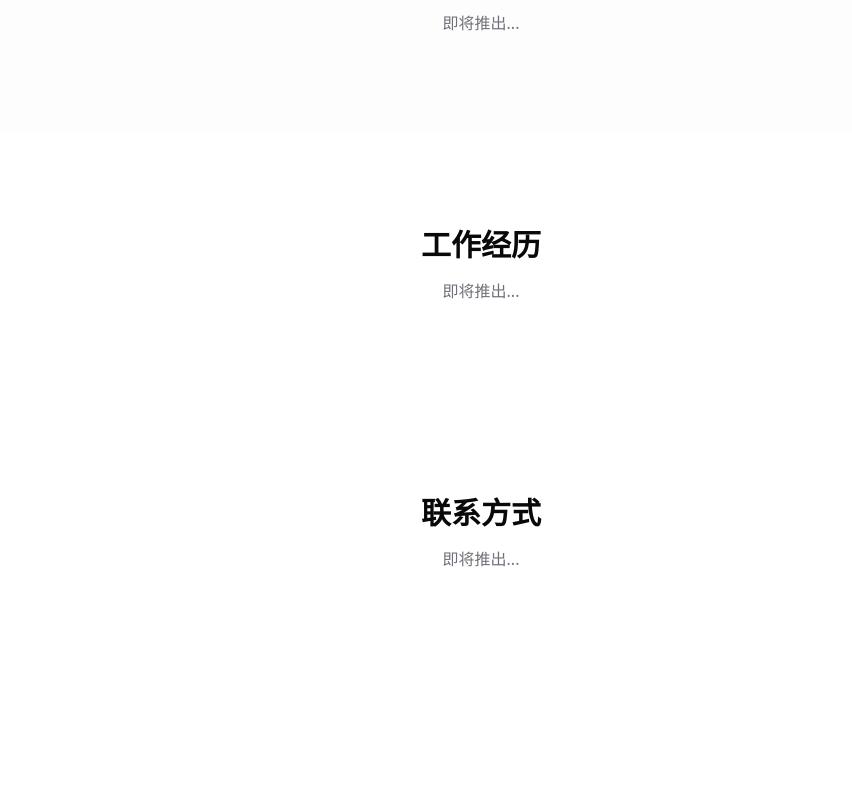
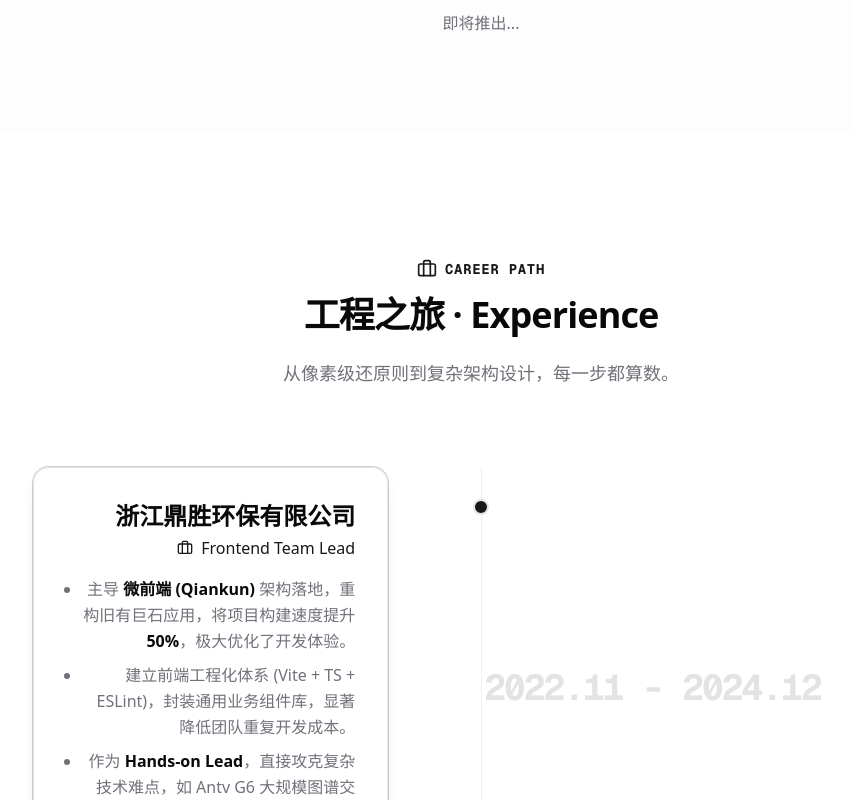
Before and after one commit to zej574099903/portfolio-resume, a Next.js app: page / in a window 1280 px wide. Shown: the part 1998-2798 px from the top of the page, without its empty margins (159-1011 px from the left). Before the commit the page ends 2665 px from the top, so only its background shows below. Built offline with nearby package versions, Linux system fonts and the light colour scheme.

Commit message:
feat: 增加工作经历

```diff
--- a/src/app/page.tsx
+++ b/src/app/page.tsx
@@ -1,5 +1,6 @@
 import { HeroSection } from '@/components/sections/hero';
 import { AboutSection } from '@/components/sections/about';
+import { ExperienceSection } from '@/components/sections/experience';
 
 export default function Home() {
   return (
@@ -15,11 +16,8 @@ export default function Home() {
         </div>
       </section>
 
-      <section id="experience" className="py-24">
-        <div className="container mx-auto px-4 text-center">
-          <h2 className="text-foreground mb-4 text-3xl font-bold">工作经历</h2>
-          <p className="text-muted-foreground">即将推出...</p>
-        </div>
+      <section id="experience">
+        <ExperienceSection />
       </section>
 
       <section id="contact" className="py-24">
--- /dev/null
+++ b/src/components/sections/experience.tsx
@@ -0,0 +1,214 @@
+'use client';
+
+import { motion, useScroll, useTransform } from 'framer-motion';
+import { useRef } from 'react';
+import { cn } from '@/lib/utils';
+import { Briefcase } from 'lucide-react';
+
+// 经历数据结构
+interface Job {
+  company: string;
+  role: string;
+  period: string;
+  achievements: string[]; // 改为数组，支持多点列举
+  tech: string[];
+  highlight: boolean;
+}
+
+const EXPERIENCES: Job[] = [
+  {
+    company: '浙江鼎胜环保有限公司',
+    role: 'Frontend Team Lead',
+    period: '2022.11 - 2024.12',
+    achievements: [
+      '主导 **微前端 (Qiankun)** 架构落地，重构旧有巨石应用，将项目构建速度提升 **50%**，极大优化了开发体验。',
+      '建立前端工程化体系 (Vite + TS + ESLint)，封装通用业务组件库，显著降低团队重复开发成本。',
+      '作为 **Hands-on Lead**，直接攻克复杂技术难点，如 Antv G6 大规模图谱交互卡顿问题。',
+    ],
+    tech: ['Vue3', 'TypeScript', 'Vite', 'Qiankun'],
+    highlight: true,
+  },
+  {
+    company: '工保科技（浙江）有限公司',
+    role: 'Senior Frontend Developer',
+    period: '2019.01 - 2022.11',
+    achievements: [
+      '负责核心数据平台开发，引入 **react-virtualized** 虚拟列表技术，完美解决 **10万级** 轨迹数据渲染的性能瓶颈。',
+      '深度调优 Webpack 配置（代码拆包、缓存策略），将首屏加载时间从 5s 优化至 **2s 以内**。',
+      '构建政府级可视化大屏，基于 WebSocket 实现毫秒级数据同步，并集成 Canvas 动态水印保护数据安全。',
+    ],
+    tech: ['React', 'Redux', 'WebSocket', 'Ant Design'],
+    highlight: false,
+  },
+  {
+    company: '上海开奈电子通讯有限公司',
+    role: 'Frontend Developer',
+    period: '2017.08 - 2019.01',
+    achievements: [
+      '独立负责企业后台与移动端 (Uniapp) 全流程开发，攻克大文件**切片上传**与**断点续传**功能。',
+      '保持极高的交付质量与稳定性，因在年度竞赛中的优异表现，获评“优秀员工”称号。',
+    ],
+    tech: ['Vue2', 'ElementUI', 'Webpack', 'Less'],
+    highlight: false,
+  },
+];
+
+export function ExperienceSection() {
+  const containerRef = useRef<HTMLDivElement>(null);
+
+  return (
+    <section
+      id="experience"
+      ref={containerRef}
+      className="relative container py-24 md:py-32"
+    >
+      {/* 标题 */}
+      <motion.div
+        initial={{ opacity: 0, y: 20 }}
+        whileInView={{ opacity: 1, y: 0 }}
+        viewport={{ once: true }}
+        className="mx-auto mb-20 max-w-2xl text-center"
+      >
+        <div className="text-primary mb-4 flex items-center justify-center gap-2">
+          <Briefcase className="h-5 w-5" />
+          <span className="font-mono text-sm font-bold tracking-wider uppercase">
+            Career Path
+          </span>
+        </div>
+        <h2 className="mb-6 text-3xl font-bold tracking-tight sm:text-4xl">
+          工程之旅 · Experience
+        </h2>
+        <p className="text-muted-foreground text-lg">
+          从像素级还原则到复杂架构设计，每一步都算数。
+        </p>
+      </motion.div>
+
+      {/* 时间轴容器 */}
+      <div className="relative mx-auto max-w-4xl">
+        {/* 中轴线 (Desktop only) */}
+        <div className="bg-border/50 absolute top-0 bottom-0 left-[50%] hidden w-px md:block" />
+
+        <div className="space-y-12 md:space-y-24">
+          {EXPERIENCES.map((job, index) => (
+            <TimelineItem key={index} job={job} index={index} />
+          ))}
+        </div>
+      </div>
+    </section>
+  );
+}
+
+function TimelineItem({ job, index }: { job: Job; index: number }) {
+  const isEven = index % 2 === 0;
+  const ref = useRef<HTMLDivElement>(null);
+
+  const { scrollYProgress } = useScroll({
+    target: ref,
+    offset: ['start 0.8', 'end center'],
+  });
+
+  const opacity = useTransform(scrollYProgress, [0, 0.3], [0, 1]);
+  const y = useTransform(scrollYProgress, [0, 0.3], [50, 0]);
+  const scale = useTransform(scrollYProgress, [0, 0.3], [0.95, 1]);
+
+  return (
+    <motion.div
+      ref={ref}
+      style={{ opacity, y, scale }}
+      className={cn(
+        'relative flex flex-col items-center gap-8 md:flex-row md:gap-0',
+        isEven ? 'md:flex-row' : 'md:flex-row-reverse'
+      )}
+    >
+      {/* 中间的时间点 (Timeline Node) */}
+      <div className="absolute top-0 left-[50%] z-10 hidden -translate-x-1/2 items-center justify-center md:top-8 md:flex">
+        <div
+          className={cn(
+            'h-4 w-4 rounded-full border-2 transition-colors duration-500',
+            job.highlight
+              ? 'bg-primary border-primary shadow-[0_0_10px_rgba(var(--primary),0.5)]'
+              : 'bg-background border-border'
+          )}
+        />
+      </div>
+
+      {/* 内容卡片 */}
+      <div
+        className={cn(
+          'relative w-full md:w-[45%]',
+          isEven ? 'md:pr-12 md:text-right' : 'md:pl-12 md:text-left'
+        )}
+      >
+        <div className="mb-2 flex items-center gap-2 md:hidden">
+          <span className="text-muted-foreground font-mono text-sm">
+            {job.period}
+          </span>
+        </div>
+
+        <div
+          className={cn(
+            'group border-border/40 bg-card/50 hover:bg-card/80 hover:border-primary/20 relative rounded-2xl border p-6 backdrop-blur-sm transition-all duration-300 md:p-8',
+            job.highlight && 'ring-primary/20 shadow-lg ring-1'
+          )}
+        >
+          {/* 头部信息 */}
+          <div
+            className={cn(
+              'mb-4 flex flex-col gap-1',
+              isEven ? 'md:items-end' : 'md:items-start'
+            )}
+          >
+            <h3 className="text-xl font-bold md:text-2xl">{job.company}</h3>
+            <div className="text-primary flex items-center gap-2 font-medium">
+              <Briefcase className="h-4 w-4" />
+              <span>{job.role}</span>
+            </div>
+          </div>
+
+          <ul className="text-muted-foreground mb-6 list-outside list-disc space-y-2 pl-4 text-sm leading-relaxed md:text-base">
+            {job.achievements.map((item, i) => (
+              <li
+                key={i}
+                dangerouslySetInnerHTML={{
+                  __html: item.replace(
+                    /\*\*(.*?)\*\*/g,
+                    '<span class="text-foreground font-semibold">$1</span>'
+                  ),
+                }}
+              />
+            ))}
+          </ul>
+
+          {/* 技术栈 */}
+          <div
+            className={cn(
+              'flex flex-wrap gap-2',
+              isEven ? 'md:justify-end' : 'md:justify-start'
+            )}
+          >
+            {job.tech.map((t) => (
+              <span
+                key={t}
+                className="bg-secondary/40 text-secondary-foreground border-border/50 rounded-md border px-2.5 py-1 text-xs font-medium"
+              >
+                {t}
+              </span>
+            ))}
+          </div>
+        </div>
+      </div>
+
+      {/* 另一侧的时间显示 (Desktop only) */}
+      <div
+        className={cn(
+          'hidden w-full md:block md:w-[45%]',
+          isEven ? 'pl-12 text-left' : 'pr-12 text-right'
+        )}
+      >
+        <span className="text-muted-foreground/20 font-mono text-4xl font-bold tracking-tighter">
+          {job.period}
+        </span>
+      </div>
+    </motion.div>
+  );
+}
```
Also changed, not shown: 1 other file (tests, documents, lock files or other folders).
